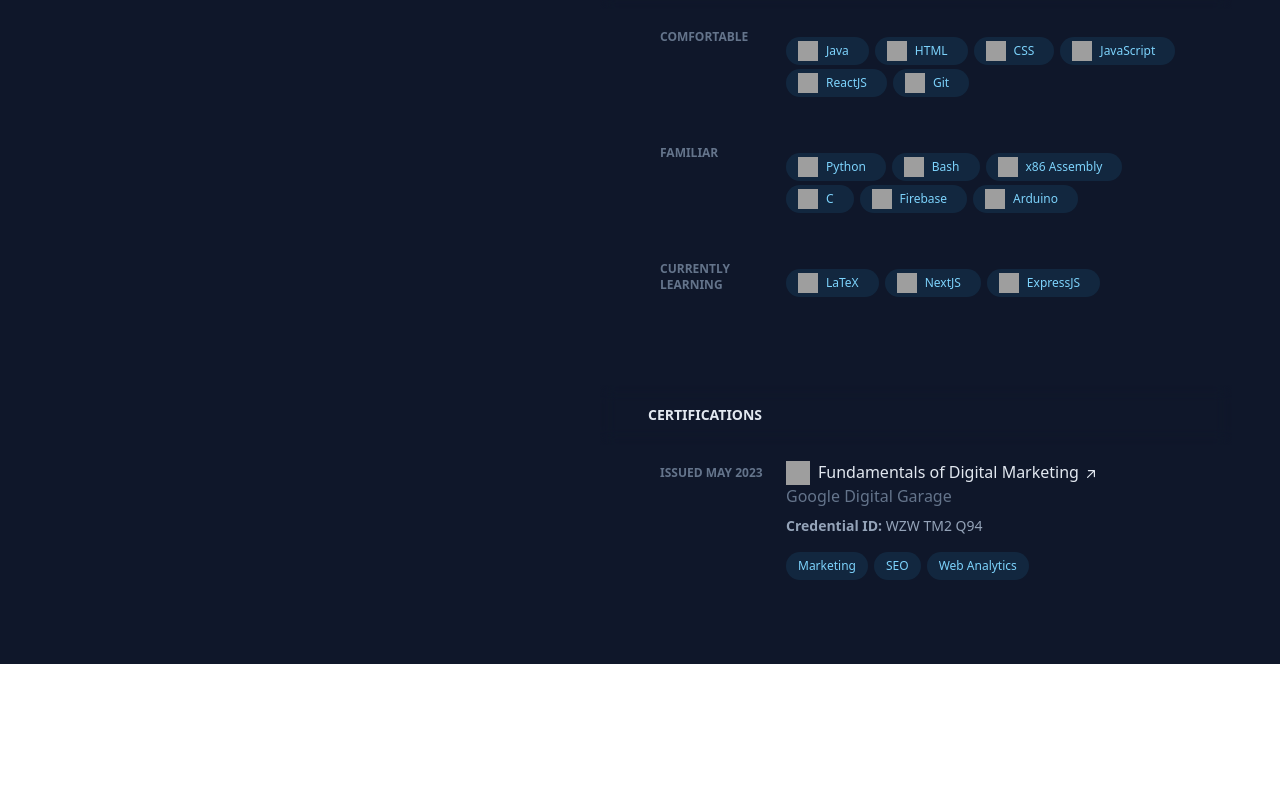
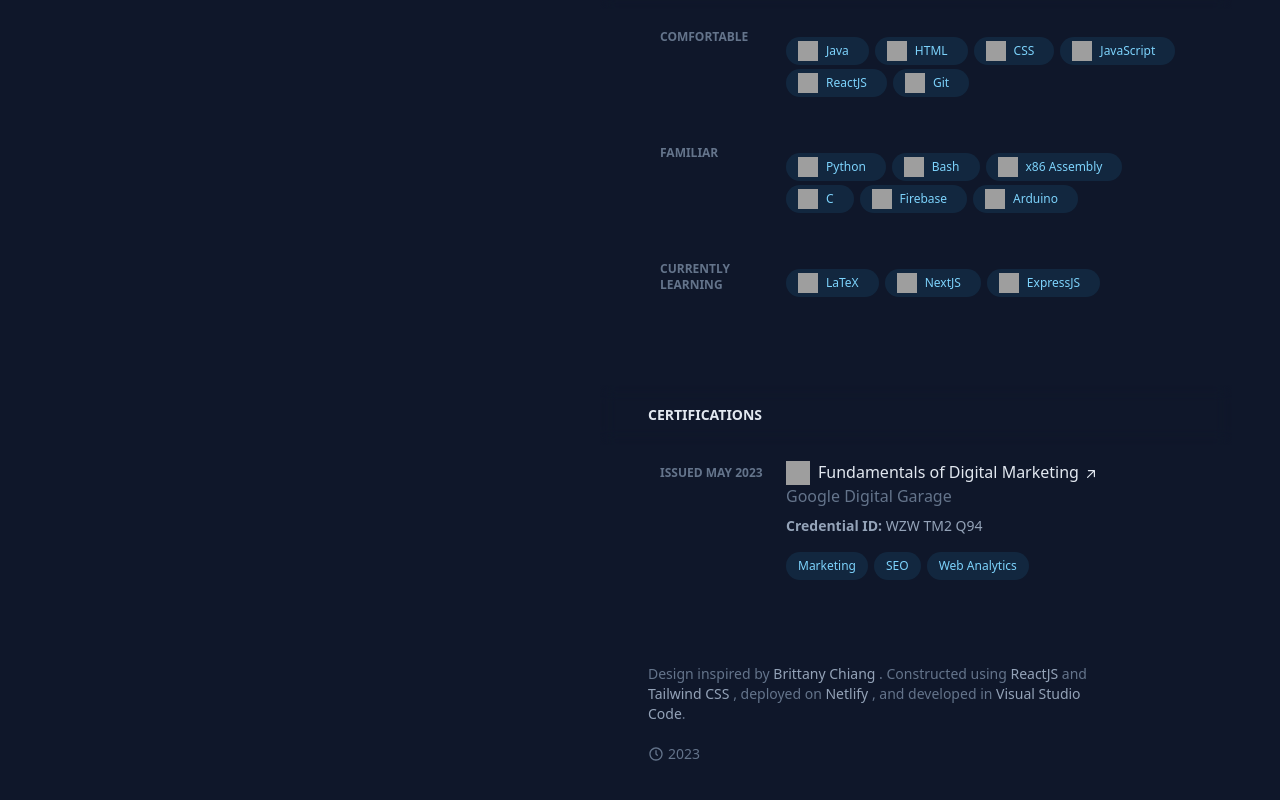
Before and after one commit to Alan0893/v2, a React (Create React App) app: page / in a window 1280 px wide. Shown: the part 3176-3976 px from the top of the page. Before the commit the page ends 3840 px from the top, so only its background shows below. Built offline with nearby package versions, Linux system fonts and the light colour scheme; grey boxes are pictures that could not be loaded.

Commit message:
added credits

```diff
--- a/src/pages/Home.js
+++ b/src/pages/Home.js
@@ -36,6 +36,19 @@ const Home = () => {
     uppercase
     text-slate-200
   `;
+  const links = `
+		group/link
+		text-slate-400
+		hover:text-sky-300
+		focus-visible:text-sky-300
+	`;
+  const svg = `
+    mr-1
+    mb-1
+		inline-block
+		h-4
+		w-4
+	`;
 
   return (
     <>
@@ -76,6 +89,30 @@ const Home = () => {
           </div>
           <Certifications />
         </section>
+
+        <section className={section}>
+          <footer className='max-w-md pb-16 text-sm text-slate-500 sm:pb-0'>
+            <p>
+              Design inspired by
+              <a className={links} href='https://brittanychiang.com/' target='_blank' rel='noreferrer'> Brittany Chiang </a>.
+              Constructed using
+              <a className={links} href='https://react.dev/' target='_blank' rel='noreferrer'> ReactJS </a> and
+              <a className={links} href='https://tailwindcss.com/' target='_blank' rel='noreferrer'> Tailwind CSS </a>,
+              deployed on
+              <a className={links} href='https://netlify.com/' target='_blank' rel='noreferrer'> Netlify </a>, and developed in
+              <a className={links} href='https://code.visualstudio.com/' target='_blank' rel='noreferrer'> Visual Studio Code</a>.
+
+              <br/><br/>
+              <span>
+                <span className='inline-block'>
+                  <svg xmlns='http://www.w3.org/2000/svg' viewBox='0 0 24 24' fill='currentColor' className={svg}>
+                    <path fillRule="evenodd" d="M12,2 C17.5228475,2 22,6.4771525 22,12 C22,17.5228475 17.5228475,22 12,22 C6.4771525,22 2,17.5228475 2,12 C2,6.4771525 6.4771525,2 12,2 Z M12,4 C7.581722,4 4,7.581722 4,12 C4,16.418278 7.581722,20 12,20 C16.418278,20 20,16.418278 20,12 C20,7.581722 16.418278,4 12,4 Z M12,6 C12.5128358,6 12.9355072,6.38604019 12.9932723,6.88337887 L13,7 L13,11.5857864 L14.7071068,13.2928932 C15.0976311,13.6834175 15.0976311,14.3165825 14.7071068,14.7071068 C14.3466228,15.0675907 13.7793918,15.0953203 13.3871006,14.7902954 L13.2928932,14.7071068 L11.2928932,12.7071068 C11.1366129,12.5508265 11.0374017,12.3481451 11.0086724,12.131444 L11,12 L11,7 C11,6.44771525 11.4477153,6 12,6 Z"/>                  </svg>
+                </span>
+              </span>
+              2023
+            </p>
+          </footer>
+        </section>
       </main>
     </>
   )
```
